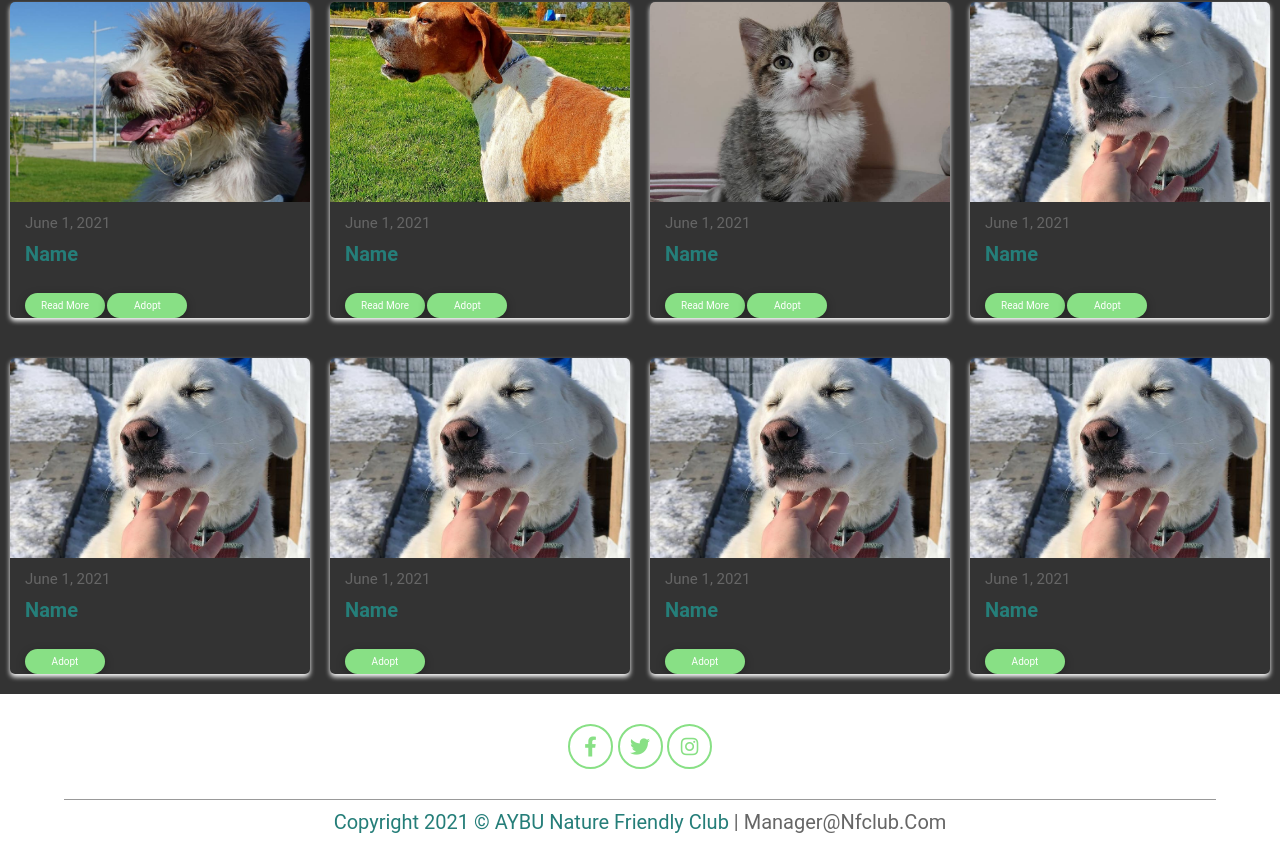
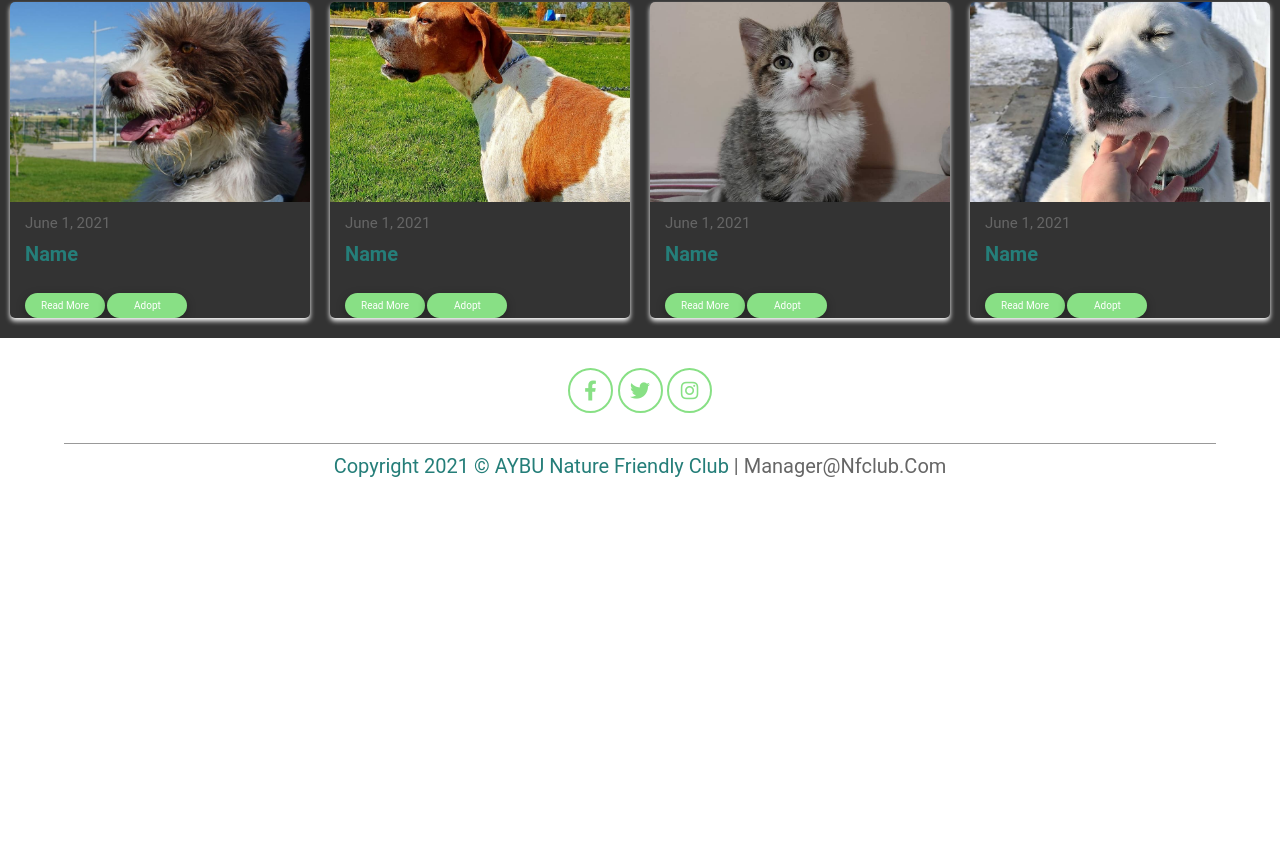
Before and after one commit to begumozb/Sprint3, a plain HTML site: page adoption.html in a window 1280 px wide. Shown: the part 189-1053 px from the top of the page. After the commit the page ends 800 px from the top, so only its background shows below. Drawn offline with Linux system fonts and the light colour scheme.

Commit message:
Update adoption.html

```diff
--- a/adoption.html
+++ b/adoption.html
@@ -102,45 +102,6 @@
                 </div>
 
             </div>
-
-            <div class="box" data-aos="fade-up">
-                <img src="images/10.PNG" alt="">
-                <div class="content">
-                    <span>june 1, 2021</span>
-                    <a href="#"><h3>Name</h3></a>
-                    <button class="button" onClick="location.href='adoptionForm.html'">Adopt</a></button>
-                </div>
-
-            </div>
-
-            <div class="box" data-aos="fade-left">
-                <img src="images/10.PNG" alt="">
-                <div class="content">
-                    <span>june 1, 2021</span>
-                    <a href="#"><h3>Name</h3></a>
-                    <button class="button" onClick="location.href='adoptionForm.html'">Adopt</a></button>
-                </div>
-
-            </div>
-
-            <div class="box" data-aos="fade-left">
-                <img src="images/10.PNG" alt="">
-                <div class="content">
-                    <span>june 1, 2021</span>
-                    <a href="#"><h3>Name</h3></a>
-                    <button class="button" onClick="location.href='adoptionForm.html'">Adopt</a></button>
-                </div>
-
-            </div>
-            <div class="box" data-aos="fade-left">
-                <img src="images/10.PNG" alt="">
-                <div class="content">
-                    <span>june 1, 2021</span>
-                    <a href="#"><h3>Name</h3></a>
-                    <button class="button" onClick="location.href='adoptionForm.html'">Adopt</a></button>
-                </div>
-
-            </div>
         </div>
     </div>
 </section>
```
